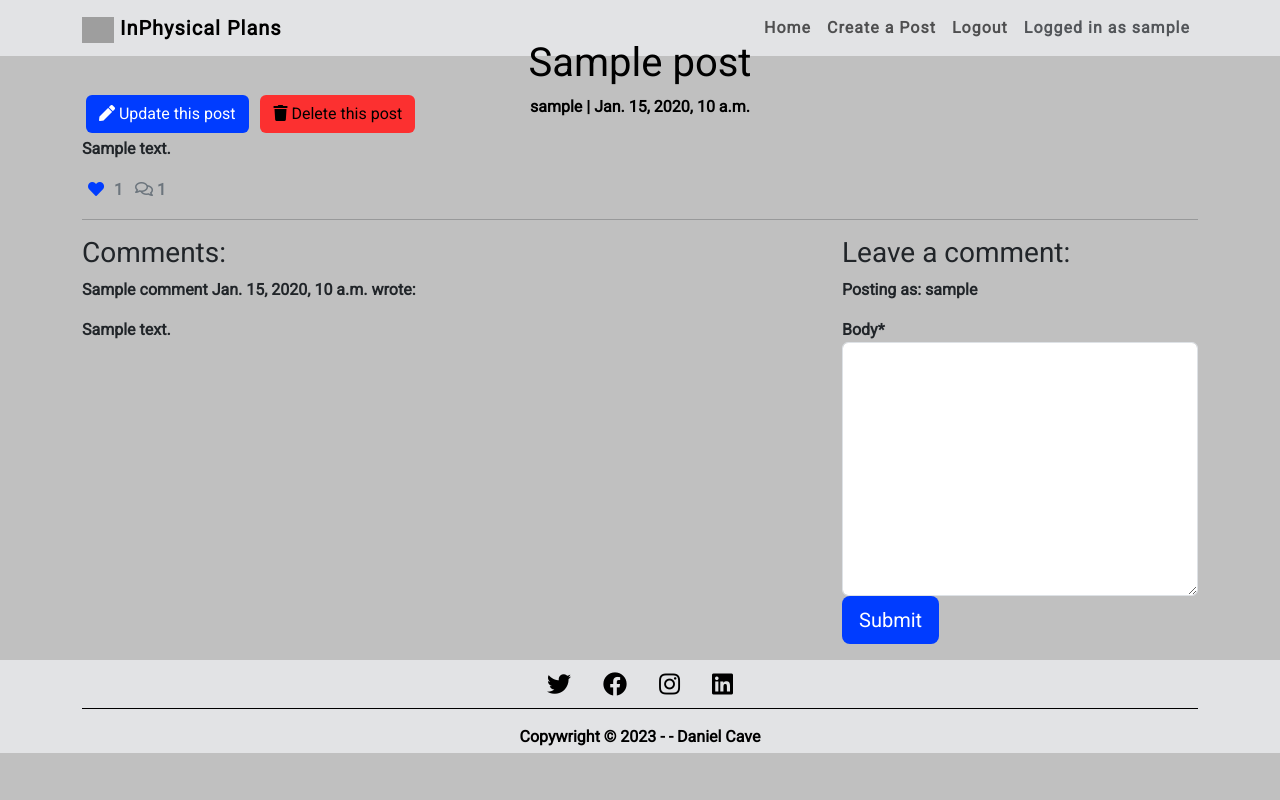
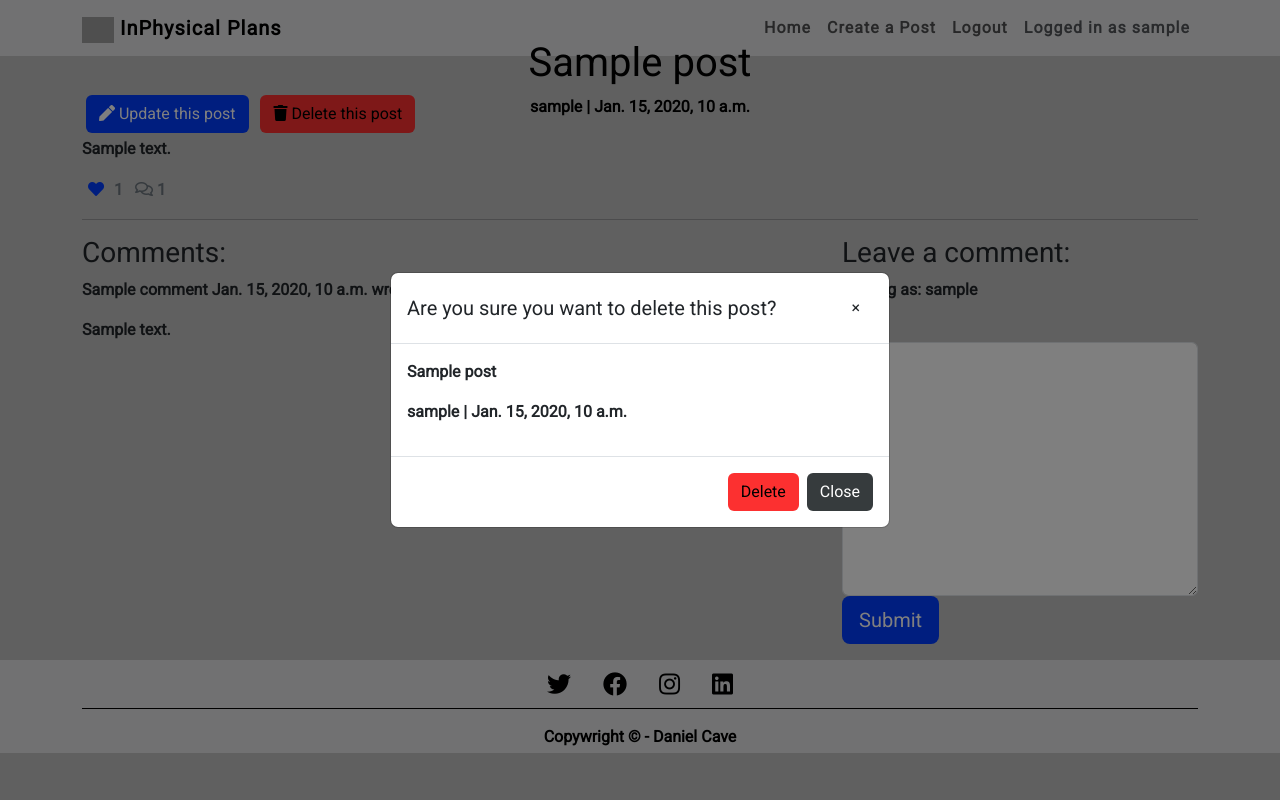
Before and after one commit to danieljcave/inphysical-plans, a Django app: a page that uses templates/base.html in a window 1280 px wide, after a click on "Delete this post". Run offline with Django 3.2, Linux system fonts and the light colour scheme; a user stored in the database is signed in; tables that the repository leaves empty hold one stand-in row (values such as "Sample post"); some libraries are stand-ins or nearby versions; grey boxes are pictures that could not be loaded.

Commit message:
add option for author to delete post, has user passes test and if authentication to check that the author is the current user logged in and is able to then delete the post

```diff
--- a/blog/urls.py
+++ b/blog/urls.py
@@ -9,4 +9,6 @@ urlpatterns = [
     path('post/add/', views.CreatePost.as_view(), name="add_post"),
     path('<slug:slug>/update/', views.UpdatePost.as_view(),
          name='update_post'),
+    path('<slug:slug>/delete/', views.DeletePost.as_view(),
+         name='delete_post'),
 ]
--- a/blog/views.py
+++ b/blog/views.py
@@ -4,6 +4,7 @@ from django.contrib.auth.mixins import LoginRequiredMixin, UserPassesTestMixin
 from .models import Post, Comment
 from django.http import HttpResponseRedirect
 from .forms import CommentForm, PostForm
+from django.urls import reverse_lazy
 
 
 class PostList(generic.ListView):
@@ -78,6 +79,21 @@ class UpdatePost(LoginRequiredMixin, UserPassesTestMixin, generic.UpdateView):
         return False
 
 
+class DeletePost(LoginRequiredMixin, UserPassesTestMixin, generic.DeleteView):
+    model = Post
+    template_name = 'blog_post.html'
+    success_url = reverse_lazy('home')
+
+    def delete(self, request, *args, **kwargs):
+        return super(DeletePost, self).delete(request, *args, **kwargs)
+
+    def test_func(self):
+        post = self.get_object()
+        if self.request.user == post.author:
+            return True
+        return False
+
+
 class LikePost(LoginRequiredMixin, View):
 
     def post(self, request, slug, *args, **kwargs):
--- a/templates/base.html
+++ b/templates/base.html
@@ -71,9 +71,11 @@
                 </ul>
                 <span class="navbar-text text-muted">
                     {% if user.is_authenticated %}
-                    <span class="text-end login-text">Logged in as {{ user.username }}</span>
+                    <span class="text-end login-text">Logged in as
+                        {{ user.username }}</span>
                     {% else %}
-                    <span class="text-end login-text"> You're not logged in</span>
+                    <span class="text-end login-text">
+                        You're not logged in</span>
                     {% endif %}
                 </span>
             </div>
@@ -92,29 +94,32 @@
     <div class="container">
         <ul class="nav justify-content-center mb-3 footer-break">
             <li class="nav-item">
-                <a href="https://twitter.com/home/" target=”_blank” class="nav-link"><i
-                        class="fab fa-twitter f-icons"></i></a>
+                <a href="https://twitter.com/home/" target="”_blank”" class="nav-link">
+                    <i class="fab fa-twitter f-icons"></i>
+                </a>
             </li>
             <li class="nav-item">
-                <a href="https://www.facebook.com/" target=”_blank” class="nav-link"><i
-                        class="fab fa-facebook f-icons"></i></a>
+                <a href="https://www.facebook.com/" target="”_blank”" class="nav-link">
+                    <i class="fab fa-facebook f-icons"></i>
+                </a>
             </li>
             <li class="nav-item">
-                <a href="https://www.instagram.com/" target=”_blank” class="nav-link"><i
-                        class="fab fa-instagram f-icons"></i></a>
+                <a href="https://www.instagram.com/" target="”_blank”" class="nav-link">
+                    <i class="fab fa-instagram f-icons"></i>
+                </a>
             </li>
             <li class="nav-item">
-                <a href="https://www.linkedin.com/in/daniel-cave/" target=”_blank” class="nav-link"><i
-                        class="fab fa-linkedin f-icons"></i></a>
+                <a href="https://www.linkedin.com/in/daniel-cave/" target="”_blank”" class="nav-link">
+                    <i class="fab fa-linkedin f-icons"></i>
+                </a>
             </li>
         </ul>
-        <div class="footer-text text-center">Copywright &copy; 2023 - <span id="current-year"></span> - Daniel Cave
-        </div>
+        <div class="footer-text text-center">Copywright &copy; <span id="current-year"></span> - Daniel Cave</div>
     </div>
     </div>
-</footer>
 
-<!-- Bootstrap Scripts -->
+</html>
+</footer><!-- Bootstrap Scripts -->
 <script src="https://code.jquery.com/jquery-3.3.1.slim.min.js"
     integrity="sha384-q8i/X+965DzO0rT7abK41JStQIAqVgRVzpbzo5smXKp4YfRvH+8abtTE1Pi6jizo"
     crossorigin="anonymous"></script>
--- a/templates/blog_post.html
+++ b/templates/blog_post.html
@@ -1,4 +1,6 @@
-{% extends 'base.html' %} {% block content %} {% load crispy_forms_tags %}
+{% extends 'base.html' %}
+{% block content %}
+{% load crispy_forms_tags %}
 <div class="container">
     <div class="row">
         <div class="masthead-image">
@@ -18,8 +20,9 @@
 <div class="container">
     <div class="row">
         <div class="col-xl-4">
-            <a href="{% url 'update_post' post.slug %}" class="btn btn-signup m-1"><i class="fas fa-pen"></i> Update
-                this post</a>
+            <a href="{% url 'update_post' post.slug %}" class="btn btn-signup m-1">
+                <i class="fas fa-pen"></i>
+                Update this post</a>
             <button type="button" class="btn btn-del m-1" data-toggle="modal" data-target="#postModal">
                 <i class="fas fa-trash"></i> Delete this post
             </button>
@@ -37,22 +40,27 @@
                     <strong>
                         {% if user.is_authenticated %}
                         <form class="d-inline" action="{% url 'post_like' post.slug %}" method="POST">
-                            {% csrf_token %} {% if liked %}
-                            <button type="submit" name="blogpost_id" value="{{post.slug}}" class="btn-like">
+                            {% csrf_token %}
+                            {% if liked %}
+                            <button type="submit" name="blogpost_id" value="{{ post.slug }}" class="btn-like">
                                 <i class="fas fa-heart"></i>
                             </button>
                             {% else %}
-                            <button type="submit" name="blogpost_id" value="{{post.slug}}" class="btn-like">
+                            <button type="submit" name="blogpost_id" value="{{ post.slug }}" class="btn-like">
                                 <i class="far fa-heart"></i>
                             </button>
                             {% endif %}
                         </form>
                         {% else %}
-                        <span class="text-secondary"><i class="far fa-heart"></i></span>
+                        <span class="text-secondary">
+                            <i class="far fa-heart"></i>
+                        </span>
                         {% endif %}
-                        <span class="text-secondary">{{ post.total_likes }} </span>
+                        <span class="text-secondary">{{ post.total_likes }}
+                        </span>
                         {% with comments.count as total_comments %}
-                        <strong class="text-secondary cmts"><i class="far fa-comments" style="padding-left: 0.5rem"></i>
+                        <strong class="text-secondary cmts">
+                            <i class="far fa-comments" style="padding-left: 0.5rem"></i>
                             {{ total_comments }}</strong>
                         {% endwith %}
                     </strong>
@@ -77,7 +85,10 @@
                 <div class="comments">
                     <p>
                         {{ comment.name }}
-                        <span> {{ comment.date_created }} </span> wrote:
+                        <span>
+                            {{ comment.date_created }}
+                        </span>
+                        wrote:
                     </p>
                     {{ comment.body | linebreaks }}
                 </div>
@@ -88,9 +99,11 @@
             <div class="card-body">
                 {% if user.is_authenticated %}
                 <h3>Leave a comment:</h3>
-                <p>Posting as: {{ user.username }}</p>
+                <p>Posting as:
+                    {{ user.username }}</p>
                 <form method="post" style="margin-top: 1em">
-                    {{ comment_form | crispy }} {% csrf_token %}
+                    {{ comment_form | crispy }}
+                    {% csrf_token %}
                     <button type="submit" class="btn btn-signup btn-lg">Submit</button>
                 </form>
                 {% endif %}
@@ -99,6 +112,33 @@
     </div>
 </div>
 
-
+<!-- Delete Post Modal -->
+<div class="modal fade" id="postModal" tabindex="-1" aria-labelledby="postModalLabel" aria-hidden="true">
+    <div class="modal-dialog modal-dialog-centered modal-dialog-scrollable">
+        <div class="modal-content">
+            <div class="modal-header">
+                <h5 class="modal-title" id="postModalLabel">
+                    Are you sure you want to delete this post?
+                </h5>
+                <button type="button" class="btn" data-dismiss="modal" aria-label="Close">
+                    <span aria-hidden="true">&times;</span>
+                </button>
+            </div>
+            <div class="modal-body">
+                <p>{{ post.title }}</p>
+                <p>{{ post.author }} | {{ post.date_created }}</p>
+            </div>
+            <div class="modal-footer">
+                <form action="{% url 'delete_post' post.slug %}" method="post" class="d-inline">
+                    {% csrf_token %}
+                    <button type="submit" class="btn btn-del">Delete</button>
+                </form>
+                <button type="button" class="btn btn-cnl" data-dismiss="modal">
+                    Close
+                </button>
+            </div>
+        </div>
+    </div>
+</div>
 
 {% endblock content %}
```
Also changed, not shown: .theia/settings.json.
